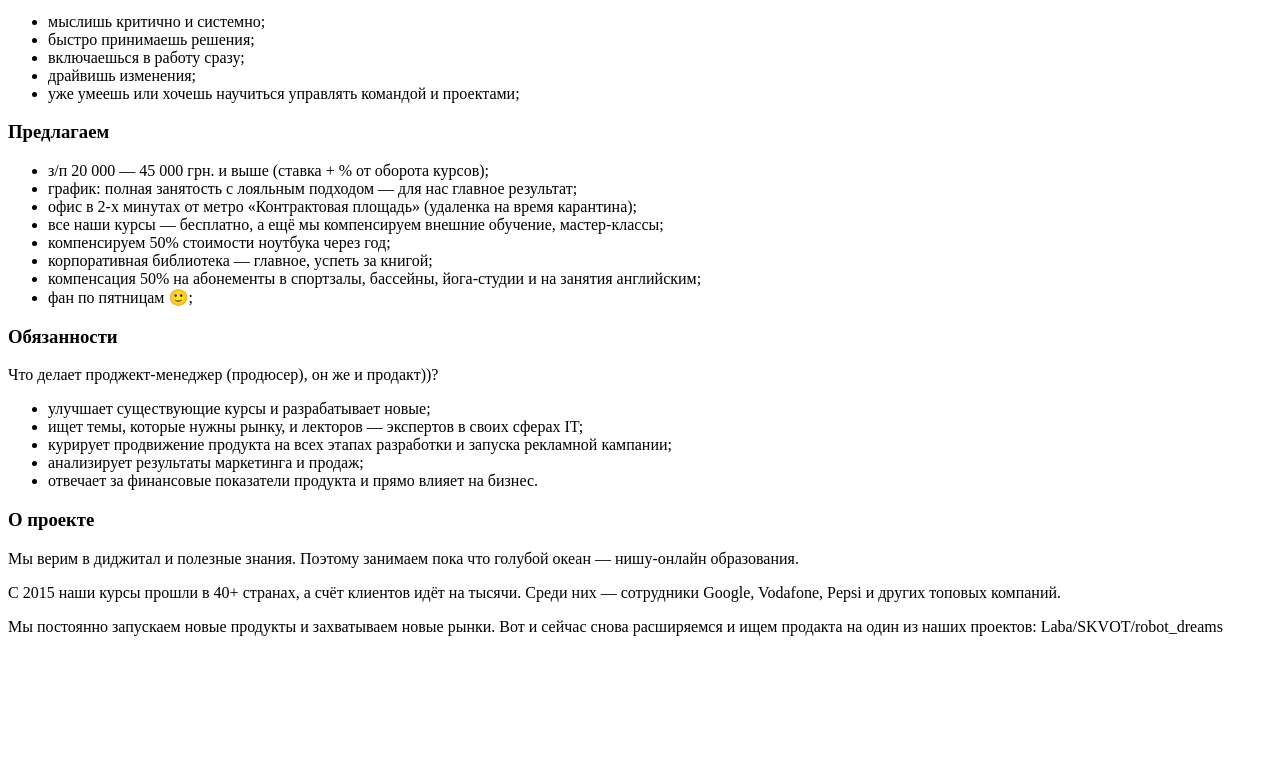
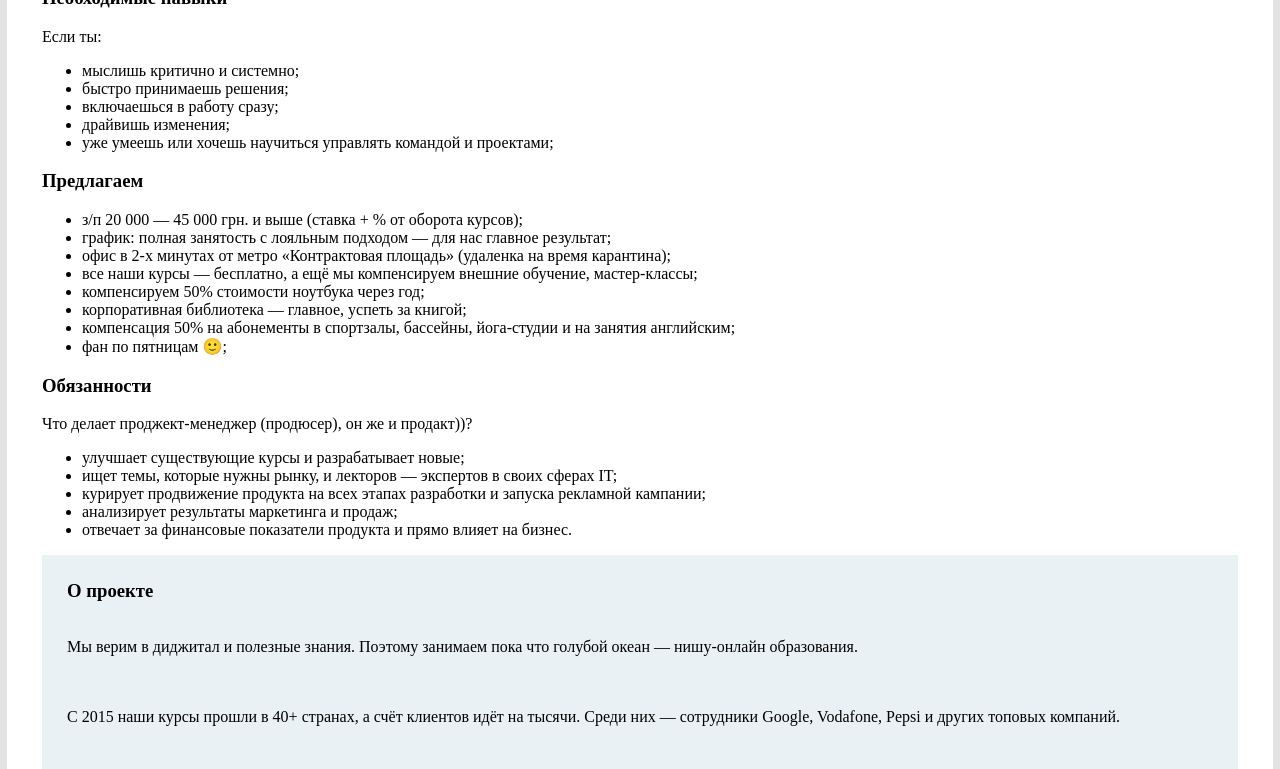
Before and after one commit to kobzarirena/study_of, a plain HTML site: page index.html in a window 1280 px wide. Shown: the part 168-937 px from the top of the page. Before the commit the page ends 820 px from the top, so only its background shows below. Drawn offline with nearby package versions, Linux system fonts and the light colour scheme.

Commit message:
add styles

```diff
--- a/index.html
+++ b/index.html
@@ -7,9 +7,9 @@
 	<link rel="stylesheet" href="styles/style.css">
 </head>
 <body>
-<div>
+<div class="vacancy-card">
 	<time datetime="2020-10-10">10 октября 2020</time>
-<h1>Продакт-менеджер онлайн-курсов</h1>
+	<h1>Продакт-менеджер онлайн-курсов</h1>
 	<h3>Необходимые навыки</h3>
 	<p>Если ты:</p>
 	<ul>
@@ -39,13 +39,17 @@
 		<li>анализирует результаты маркетинга и продаж;</li>
 		<li>отвечает за финансовые показатели продукта и прямо влияет на бизнес.</li>
 	</ul>
-	<div>
-	<h3>О проекте</h3>
-		<p>Мы верим в диджитал и полезные знания. Поэтому занимаем пока что голубой океан — нишу-онлайн образования.</p>
-	    <p>С 2015 наши курсы прошли в 40+ странах, а счёт клиентов идёт на тысячи. Среди них — сотрудники Google, Vodafone, Pepsi и других топовых компаний.</p>
-	    <p>Мы постоянно запускаем новые продукты и захватываем новые рынки. Вот и сейчас снова расширяемся и ищем продакта на один из наших проектов: Laba/SKVOT/robot_dreams</p>
+
+	<div class="about-project">
+		<h3 class="heading3">О проекте</h3>
+		<p class="paragraph">Мы верим в диджитал и полезные знания. Поэтому занимаем пока что голубой океан — нишу-онлайн образования.</p>
+		<p class="paragraph">С 2015 наши курсы прошли в 40+ странах, а счёт клиентов идёт на тысячи. Среди них — сотрудники Google,
+		   Vodafone, Pepsi и других топовых компаний.</p>
+		<p class="paragraph">Мы постоянно запускаем новые продукты и захватываем новые рынки. Вот и сейчас снова расширяемся и ищем
+		   продакта на один из наших проектов: Laba/SKVOT/robot_dreams</p>
 	</div>
 
 </div>
+
 </body>
 </html>
--- /dev/null
+++ b/styles/style.css
@@ -0,0 +1,21 @@
+html,
+body {
+	padding: 0;
+	margin: 0;
+}
+.vacancy-card {
+	border: 7px solid #e3e3e3;
+	padding: 50px 35px 40px 35px;
+}
+.about-project {
+	background: #eaf1f4;
+	padding: 25px;
+
+}
+.heading3 {
+	margin: 0 0 30px 0;
+}
+.paragraph {
+	margin: 0 0 40px 0;
+	line-height: 30px;
+}
```
Also changed, not shown: styles/style.scss (deleted).
